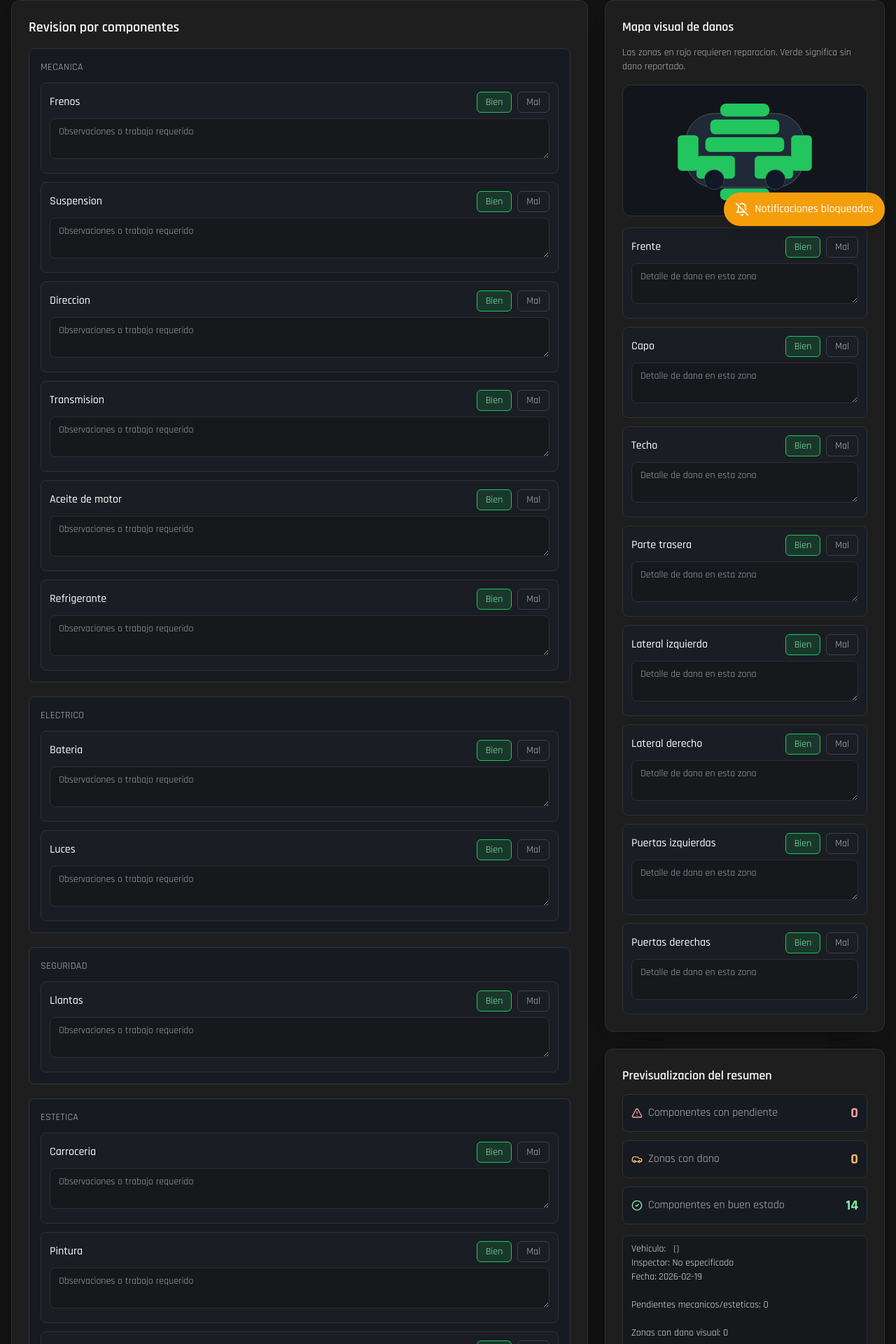
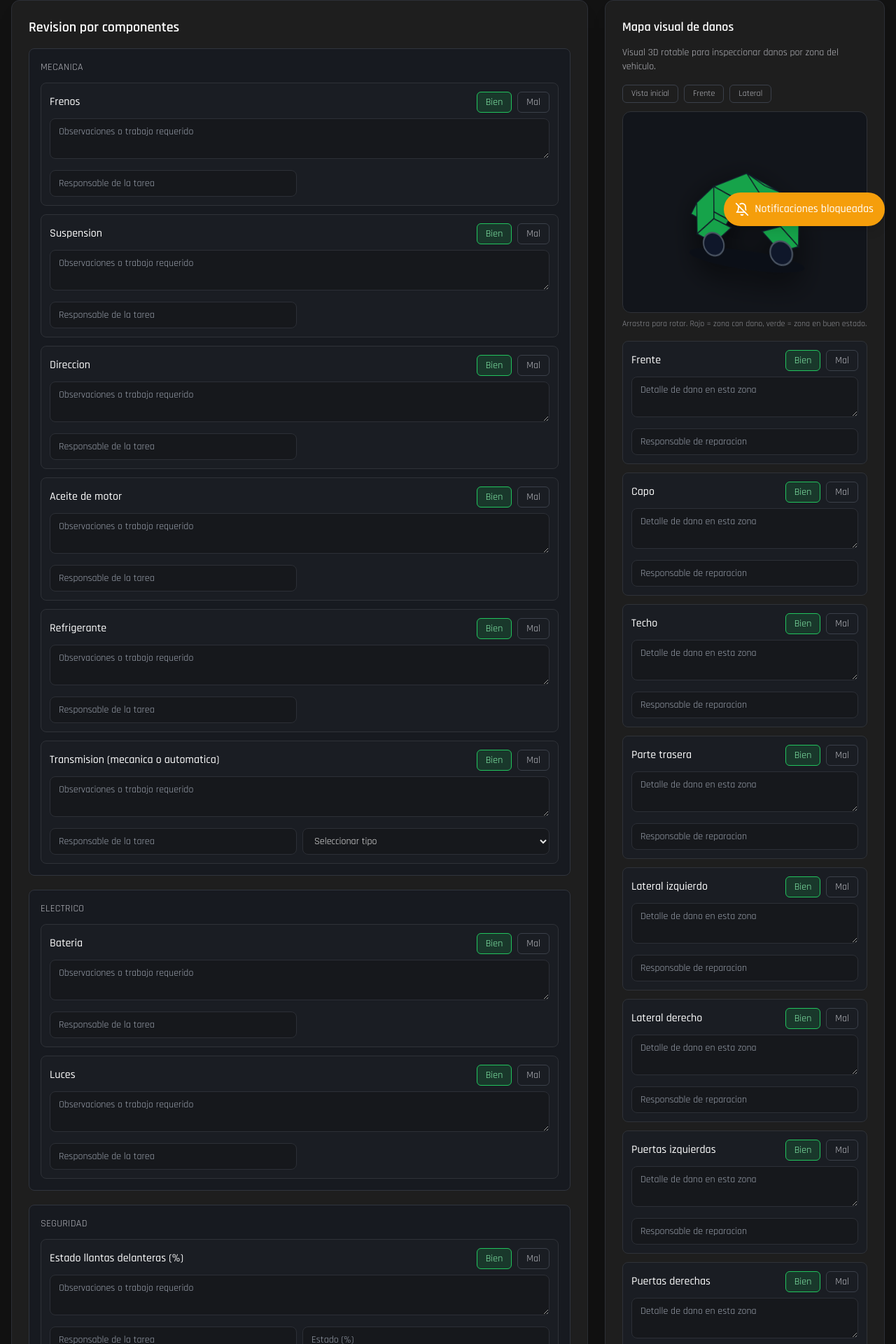
Before and after one commit to mauriciousa993-rgb/app-compraventa, a React (Vite) app in the folder frontend/: page /vehicles/inspection in a window 1280 px wide. Shown: the part 461-2381 px from the top of the page at 70% size. Built offline with nearby package versions, Linux system fonts and the light colour scheme; no server answers; sample sign-in values are in the browser's storage.

Commit message:
Expandir checklist con responsables y visor 3D de daños

```diff
--- a/frontend/src/pages/VehicleInspectionChecklist.tsx
+++ b/frontend/src/pages/VehicleInspectionChecklist.tsx
@@ -1,4 +1,4 @@
-import React, { useEffect, useMemo, useState } from 'react';
+import React, { useEffect, useMemo, useRef, useState } from 'react';
 import { useNavigate, useSearchParams } from 'react-router-dom';
 import {
   AlertTriangle,
@@ -13,25 +13,38 @@ import Layout from '../components/Layout/Layout';
 import { vehiclesAPI } from '../services/api';
 import { Vehicle, VehicleDamageZone, VehicleInspectionItem } from '../types';
 
-type TemplateChecklistItem = Omit<VehicleInspectionItem, 'status' | 'observaciones'>;
-type TemplateDamageZone = Omit<VehicleDamageZone, 'status' | 'observaciones'>;
+type TemplateChecklistItem = Omit<
+  VehicleInspectionItem,
+  'status' | 'observaciones' | 'responsable' | 'porcentajeEstado' | 'tipoTransmision'
+>;
+type TemplateDamageZone = Omit<VehicleDamageZone, 'status' | 'observaciones' | 'responsable'>;
 
 const CHECKLIST_TEMPLATE: TemplateChecklistItem[] = [
   { key: 'frenos', label: 'Frenos', category: 'Mecanica' },
   { key: 'suspension', label: 'Suspension', category: 'Mecanica' },
   { key: 'direccion', label: 'Direccion', category: 'Mecanica' },
-  { key: 'transmision', label: 'Transmision', category: 'Mecanica' },
   { key: 'aceite_motor', label: 'Aceite de motor', category: 'Mecanica' },
   { key: 'refrigerante', label: 'Refrigerante', category: 'Mecanica' },
   { key: 'bateria', label: 'Bateria', category: 'Electrico' },
   { key: 'luces', label: 'Luces', category: 'Electrico' },
-  { key: 'llantas', label: 'Llantas', category: 'Seguridad' },
+  { key: 'transmision_tipo', label: 'Transmision (mecanica o automatica)', category: 'Mecanica' },
+  { key: 'llantas_delanteras', label: 'Estado llantas delanteras (%)', category: 'Seguridad' },
+  { key: 'llantas_traseras', label: 'Estado llantas traseras (%)', category: 'Seguridad' },
+  { key: 'estado_rines', label: 'Estado de rines', category: 'Seguridad' },
+  { key: 'estado_placas', label: 'Estado de placas', category: 'Documentacion' },
+  { key: 'tarjeta_propiedad', label: 'Tarjeta de propiedad', category: 'Documentacion' },
+  { key: 'segunda_llave', label: 'Segunda llave', category: 'Documentacion' },
+  { key: 'kit_carrera', label: 'Kit de carrera', category: 'Seguridad' },
+  { key: 'estado_timon', label: 'Estado de timon', category: 'Estetica' },
   { key: 'carroceria', label: 'Carroceria', category: 'Estetica' },
   { key: 'pintura', label: 'Pintura', category: 'Estetica' },
   { key: 'interior', label: 'Interior y tapiceria', category: 'Estetica' },
   { key: 'vidrios', label: 'Vidrios y espejos', category: 'Estetica' },
   { key: 'aire_acondicionado', label: 'Aire acondicionado', category: 'Confort' },
 ];
+
+const PERCENTAGE_ITEM_KEYS = new Set<string>(['llantas_delanteras', 'llantas_traseras']);
+const TRANSMISSION_ITEM_KEYS = new Set<string>(['transmision_tipo']);
 
 const DAMAGE_ZONE_TEMPLATE: TemplateDamageZone[] = [
   { key: 'frente', label: 'Frente' },
@@ -45,10 +58,17 @@ const DAMAGE_ZONE_TEMPLATE: TemplateDamageZone[] = [
 ];
 
 const createDefaultItems = (): VehicleInspectionItem[] =>
-  CHECKLIST_TEMPLATE.map((item) => ({ ...item, status: 'bien', observaciones: '' }));
+  CHECKLIST_TEMPLATE.map((item) => ({
+    ...item,
+    status: 'bien',
+    observaciones: '',
+    responsable: '',
+    porcentajeEstado: null,
+    tipoTransmision: '',
+  }));
 
 const createDefaultDamageZones = (): VehicleDamageZone[] =>
-  DAMAGE_ZONE_TEMPLATE.map((zone) => ({ ...zone, status: 'bien', observaciones: '' }));
+  DAMAGE_ZONE_TEMPLATE.map((zone) => ({ ...zone, status: 'bien', observaciones: '', responsable: '' }));
 
 const mergeItems = (savedItems: any[] | undefined): VehicleInspectionItem[] =>
   CHECKLIST_TEMPLATE.map((template) => {
@@ -57,6 +77,12 @@ const mergeItems = (savedItems: any[] | undefined): VehicleInspectionItem[] =>
       ...template,
       status: saved?.status === 'mal' ? 'mal' : 'bien',
       observaciones: saved?.observaciones || '',
+      responsable: saved?.responsable || '',
+      porcentajeEstado:
+        typeof saved?.porcentajeEstado === 'number' && !Number.isNaN(saved?.porcentajeEstado)
+          ? Math.max(0, Math.min(100, saved.porcentajeEstado))
+          : null,
+      tipoTransmision: saved?.tipoTransmision === 'mecanica' || saved?.tipoTransmision === 'automatica' ? saved.tipoTransmision : '',
     };
   });
 
@@ -67,8 +93,134 @@ const mergeDamageZones = (savedZones: any[] | undefined): VehicleDamageZone[] =>
       ...template,
       status: saved?.status === 'mal' ? 'mal' : 'bien',
       observaciones: saved?.observaciones || '',
+      responsable: saved?.responsable || '',
     };
   });
+
+const clamp = (value: number, min: number, max: number): number => Math.max(min, Math.min(max, value));
+
+const VehicleDamage3DViewer: React.FC<{ damageZones: VehicleDamageZone[] }> = ({ damageZones }) => {
+  const [rotationX, setRotationX] = useState(-12);
+  const [rotationY, setRotationY] = useState(-28);
+  const [isDragging, setIsDragging] = useState(false);
+  const dragStartRef = useRef<{ x: number; y: number } | null>(null);
+
+  const getZoneColor = (zoneKey: string): string => {
+    const zone = damageZones.find((item) => item.key === zoneKey);
+    return zone?.status === 'mal' ? '#ef4444' : '#16a34a';
+  };
+
+  const startDrag = (clientX: number, clientY: number) => {
+    setIsDragging(true);
+    dragStartRef.current = { x: clientX, y: clientY };
+  };
+
+  const moveDrag = (clientX: number, clientY: number) => {
+    if (!dragStartRef.current) return;
+    const deltaX = clientX - dragStartRef.current.x;
+    const deltaY = clientY - dragStartRef.current.y;
+
+    setRotationY((prev) => prev + deltaX * 0.35);
+    setRotationX((prev) => clamp(prev - deltaY * 0.25, -45, 45));
+    dragStartRef.current = { x: clientX, y: clientY };
+  };
+
+  const endDrag = () => {
+    setIsDragging(false);
+    dragStartRef.current = null;
+  };
+
+  return (
+    <div>
+      <div className="flex flex-wrap items-center gap-2 mb-3">
+        <button
+          type="button"
+          onClick={() => {
+            setRotationX(-12);
+            setRotationY(-28);
+          }}
+          className="px-3 py-1 text-xs rounded-md border border-[#3b404a] text-ink-200 hover:text-white hover:border-primary-500"
+        >
+          Vista inicial
+        </button>
+        <button
+          type="button"
+          onClick={() => {
+            setRotationX(0);
+            setRotationY(0);
+          }}
+          className="px-3 py-1 text-xs rounded-md border border-[#3b404a] text-ink-200 hover:text-white hover:border-primary-500"
+        >
+          Frente
+        </button>
+        <button
+          type="button"
+          onClick={() => {
+            setRotationX(0);
+            setRotationY(-90);
+          }}
+          className="px-3 py-1 text-xs rounded-md border border-[#3b404a] text-ink-200 hover:text-white hover:border-primary-500"
+        >
+          Lateral
+        </button>
+      </div>
+      <div
+        className={`rounded-xl border border-[#2f3238] bg-[#12151b] p-3 h-72 touch-none select-none ${
+          isDragging ? 'cursor-grabbing' : 'cursor-grab'
+        }`}
+        onMouseDown={(e) => startDrag(e.clientX, e.clientY)}
+        onMouseMove={(e) => {
+          if (!isDragging) return;
+          moveDrag(e.clientX, e.clientY);
+        }}
+        onMouseUp={endDrag}
+        onMouseLeave={endDrag}
+        onTouchStart={(e) => {
+          if (e.touches.length === 0) return;
+          const touch = e.touches[0];
+          startDrag(touch.clientX, touch.clientY);
+        }}
+        onTouchMove={(e) => {
+          if (e.touches.length === 0) return;
+          const touch = e.touches[0];
+          moveDrag(touch.clientX, touch.clientY);
+        }}
+        onTouchEnd={endDrag}
+      >
+        <div className="w-full h-full [perspective:1200px] flex items-center justify-center">
+          <div
+            style={{
+              transformStyle: 'preserve-3d',
+              transform: `rotateX(${rotationX}deg) rotateY(${rotationY}deg)`,
+              transition: isDragging ? 'none' : 'transform 140ms ease-out',
+            }}
+          >
+            <svg viewBox="0 0 420 260" className="w-[330px] h-[210px] drop-shadow-[0_14px_25px_rgba(0,0,0,0.65)]">
+              <ellipse cx="210" cy="220" rx="120" ry="18" fill="#0b0f17" />
+
+              <polygon points="145,88 214,58 282,87 214,116" fill={getZoneColor('techo')} stroke="#111827" strokeWidth="2" />
+              <polygon points="108,122 145,88 214,116 177,148" fill={getZoneColor('capo')} stroke="#111827" strokeWidth="2" />
+              <polygon points="95,145 108,122 177,148 163,171" fill={getZoneColor('frente')} stroke="#111827" strokeWidth="2" />
+              <polygon points="214,58 250,78 282,87 247,102" fill={getZoneColor('trasera')} stroke="#111827" strokeWidth="2" />
+
+              <polygon points="145,88 108,122 108,182 145,149" fill={getZoneColor('lateral_izq')} stroke="#111827" strokeWidth="2" />
+              <polygon points="282,87 318,120 318,182 282,149" fill={getZoneColor('lateral_der')} stroke="#111827" strokeWidth="2" />
+
+              <polygon points="145,149 108,182 145,196 182,162" fill={getZoneColor('puerta_izq')} stroke="#111827" strokeWidth="2" />
+              <polygon points="282,149 318,182 282,196 245,162" fill={getZoneColor('puerta_der')} stroke="#111827" strokeWidth="2" />
+
+              <circle cx="144" cy="198" r="22" fill="#0f172a" stroke="#4b5563" strokeWidth="3" />
+              <circle cx="284" cy="198" r="22" fill="#0f172a" stroke="#4b5563" strokeWidth="3" />
+            </svg>
+          </div>
+        </div>
+      </div>
+      <p className="text-xs text-ink-300 mt-2">
+        Arrastra para rotar. Rojo = zona con dano, verde = zona en buen estado.
+      </p>
+    </div>
+  );
+};
 
 const VehicleInspectionChecklist: React.FC = () => {
   const navigate = useNavigate();
@@ -163,6 +315,17 @@ const VehicleInspectionChecklist: React.FC = () => {
   const failingItems = useMemo(() => items.filter((item) => item.status === 'mal'), [items]);
   const damagedZones = useMemo(() => damageZones.filter((zone) => zone.status === 'mal'), [damageZones]);
 
+  const getItemSpecificValue = (item: VehicleInspectionItem): string => {
+    if (PERCENTAGE_ITEM_KEYS.has(item.key) && typeof item.porcentajeEstado === 'number') {
+      return `${item.porcentajeEstado}%`;
+    }
+    if (TRANSMISSION_ITEM_KEYS.has(item.key)) {
+      if (item.tipoTransmision === 'mecanica') return 'Mecanica';
+      if (item.tipoTransmision === 'automatica') return 'Automatica';
+    }
+    return '';
+  };
+
   const summaryLines = useMemo(() => {
     const rows: string[] = [];
     rows.push(`Vehiculo: ${selectedVehicle?.marca || ''} ${selectedVehicle?.modelo || ''} (${selectedVehicle?.placa || ''})`);
@@ -171,14 +334,20 @@ const VehicleInspectionChecklist: React.FC = () => {
     rows.push('');
     rows.push(`Pendientes mecanicos/esteticos: ${failingItems.length}`);
     failingItems.forEach((item) => {
+      const extras: string[] = [];
+      const value = getItemSpecificValue(item);
+      if (value) extras.push(value);
+      if (item.responsable.trim()) extras.push(`Responsable: ${item.responsable.trim()}`);
+      const meta = extras.length > 0 ? ` (${extras.join(' | ')})` : '';
       const detail = item.observaciones ? ` - ${item.observaciones}` : '';
-      rows.push(`- ${item.label}${detail}`);
+      rows.push(`- ${item.label}${meta}${detail}`);
     });
     rows.push('');
     rows.push(`Zonas con dano visual: ${damagedZones.length}`);
     damagedZones.forEach((zone) => {
+      const owner = zone.responsable.trim() ? ` (Responsable: ${zone.responsable.trim()})` : '';
       const detail = zone.observaciones ? ` - ${zone.observaciones}` : '';
-      rows.push(`- ${zone.label}${detail}`);
+      rows.push(`- ${zone.label}${owner}${detail}`);
     });
     if (generalObservations.trim()) {
       rows.push('');
@@ -196,12 +365,34 @@ const VehicleInspectionChecklist: React.FC = () => {
     setItems((prev) => prev.map((item) => (item.key === key ? { ...item, observaciones } : item)));
   };
 
+  const updateItemResponsable = (key: string, responsable: string) => {
+    setItems((prev) => prev.map((item) => (item.key === key ? { ...item, responsable } : item)));
+  };
+
+  const updateItemPercentage = (key: string, value: string) => {
+    const trimmed = value.trim();
+    const parsed = trimmed === '' ? null : Number(trimmed);
+    const normalized =
+      parsed === null || Number.isNaN(parsed) ? null : Math.max(0, Math.min(100, Math.round(parsed)));
+    setItems((prev) => prev.map((item) => (item.key === key ? { ...item, porcentajeEstado: normalized } : item)));
+  };
+
+  const updateItemTransmissionType = (key: string, tipoTransmision: '' | 'mecanica' | 'automatica') => {
+    setItems((prev) =>
+      prev.map((item) => (item.key === key ? { ...item, tipoTransmision } : item))
+    );
+  };
+
   const updateZoneStatus = (key: string, status: 'bien' | 'mal') => {
     setDamageZones((prev) => prev.map((zone) => (zone.key === key ? { ...zone, status } : zone)));
   };
 
   const updateZoneObservation = (key: string, observaciones: string) => {
     setDamageZones((prev) => prev.map((zone) => (zone.key === key ? { ...zone, observaciones } : zone)));
+  };
+
+  const updateZoneResponsable = (key: string, responsable: string) => {
+    setDamageZones((prev) => prev.map((zone) => (zone.key === key ? { ...zone, responsable } : zone)));
   };
 
   const handleSaveChecklist = async () => {
@@ -240,11 +431,6 @@ const VehicleInspectionChecklist: React.FC = () => {
       console.error('Error al exportar checklist:', error);
       alert(error?.response?.data?.message || 'No se pudo exportar el checklist');
     }
-  };
-
-  const getZoneColor = (zoneKey: string) => {
-    const zone = damageZones.find((item) => item.key === zoneKey);
-    return zone?.status === 'mal' ? '#ef4444' : '#22c55e';
   };
 
   if (isLoadingVehicles) {
@@ -386,6 +572,42 @@ const VehicleInspectionChecklist: React.FC = () => {
                               className="input-field text-sm"
                               placeholder="Observaciones o trabajo requerido"
                             />
+                            <div className="grid grid-cols-1 md:grid-cols-2 gap-2 mt-2">
+                              <input
+                                type="text"
+                                value={item.responsable}
+                                onChange={(e) => updateItemResponsable(item.key, e.target.value)}
+                                className="input-field text-sm"
+                                placeholder="Responsable de la tarea"
+                              />
+                              {PERCENTAGE_ITEM_KEYS.has(item.key) && (
+                                <input
+                                  type="number"
+                                  min={0}
+                                  max={100}
+                                  value={typeof item.porcentajeEstado === 'number' ? item.porcentajeEstado : ''}
+                                  onChange={(e) => updateItemPercentage(item.key, e.target.value)}
+                                  className="input-field text-sm"
+                                  placeholder="Estado (%)"
+                                />
+                              )}
+                              {TRANSMISSION_ITEM_KEYS.has(item.key) && (
+                                <select
+                                  value={item.tipoTransmision || ''}
+                                  onChange={(e) =>
+                                    updateItemTransmissionType(
+                                      item.key,
+                                      e.target.value as '' | 'mecanica' | 'automatica'
+                                    )
+                                  }
+                                  className="input-field text-sm"
+                                >
+                                  <option value="">Seleccionar tipo</option>
+                                  <option value="mecanica">Mecanica</option>
+                                  <option value="automatica">Automatica</option>
+                                </select>
+                              )}
+                            </div>
                           </div>
                         ))}
                       </div>
@@ -410,23 +632,9 @@ const VehicleInspectionChecklist: React.FC = () => {
               <div className="card">
                 <h2 className="text-lg font-semibold text-white mb-3">Mapa visual de danos</h2>
                 <p className="text-sm text-ink-200 mb-4">
-                  Las zonas en rojo requieren reparacion. Verde significa sin dano reportado.
+                  Visual 3D rotable para inspeccionar danos por zona del vehiculo.
                 </p>
-                <div className="rounded-xl border border-[#2f3238] bg-[#12151b] p-3">
-                  <svg viewBox="0 0 460 230" className="w-full h-auto">
-                    <rect x="110" y="40" width="240" height="150" rx="58" fill="#1f2937" stroke="#6b7280" />
-                    <rect x="180" y="20" width="100" height="26" rx="12" fill={getZoneColor('frente')} />
-                    <rect x="160" y="52" width="140" height="30" rx="10" fill={getZoneColor('capo')} />
-                    <rect x="150" y="88" width="160" height="30" rx="10" fill={getZoneColor('techo')} />
-                    <rect x="180" y="192" width="100" height="24" rx="10" fill={getZoneColor('trasera')} />
-                    <rect x="94" y="84" width="42" height="72" rx="8" fill={getZoneColor('lateral_izq')} />
-                    <rect x="324" y="84" width="42" height="72" rx="8" fill={getZoneColor('lateral_der')} />
-                    <rect x="132" y="126" width="78" height="46" rx="8" fill={getZoneColor('puerta_izq')} />
-                    <rect x="250" y="126" width="78" height="46" rx="8" fill={getZoneColor('puerta_der')} />
-                    <circle cx="168" cy="174" r="20" fill="#111827" stroke="#4b5563" />
-                    <circle cx="292" cy="174" r="20" fill="#111827" stroke="#4b5563" />
-                  </svg>
-                </div>
+                <VehicleDamage3DViewer damageZones={damageZones} />
 
                 <div className="mt-4 space-y-3">
                   {damageZones.map((zone) => (
@@ -464,6 +672,13 @@ const VehicleInspectionChecklist: React.FC = () => {
                         rows={2}
                         className="input-field text-sm"
                         placeholder="Detalle de dano en esta zona"
+                      />
+                      <input
+                        type="text"
+                        value={zone.responsable}
+                        onChange={(e) => updateZoneResponsable(zone.key, e.target.value)}
+                        className="input-field text-sm mt-2"
+                        placeholder="Responsable de reparacion"
                       />
                     </div>
                   ))}
--- a/frontend/src/types/index.ts
+++ b/frontend/src/types/index.ts
@@ -127,6 +127,7 @@ export interface DatosVenta {
 }
 
 export type InspectionStatus = 'bien' | 'mal';
+export type TransmissionType = '' | 'mecanica' | 'automatica';
 
 export interface VehicleInspectionItem {
   key: string;
@@ -134,6 +135,9 @@ export interface VehicleInspectionItem {
   category: string;
   status: InspectionStatus;
   observaciones: string;
+  responsable: string;
+  porcentajeEstado?: number | null;
+  tipoTransmision?: TransmissionType;
 }
 
 export interface VehicleDamageZone {
@@ -141,6 +145,7 @@ export interface VehicleDamageZone {
   label: string;
   status: InspectionStatus;
   observaciones: string;
+  responsable: string;
 }
 
 export interface VehicleInspectionChecklist {
```
Also changed, not shown: 2 other files (tests, documents, lock files or other folders).
